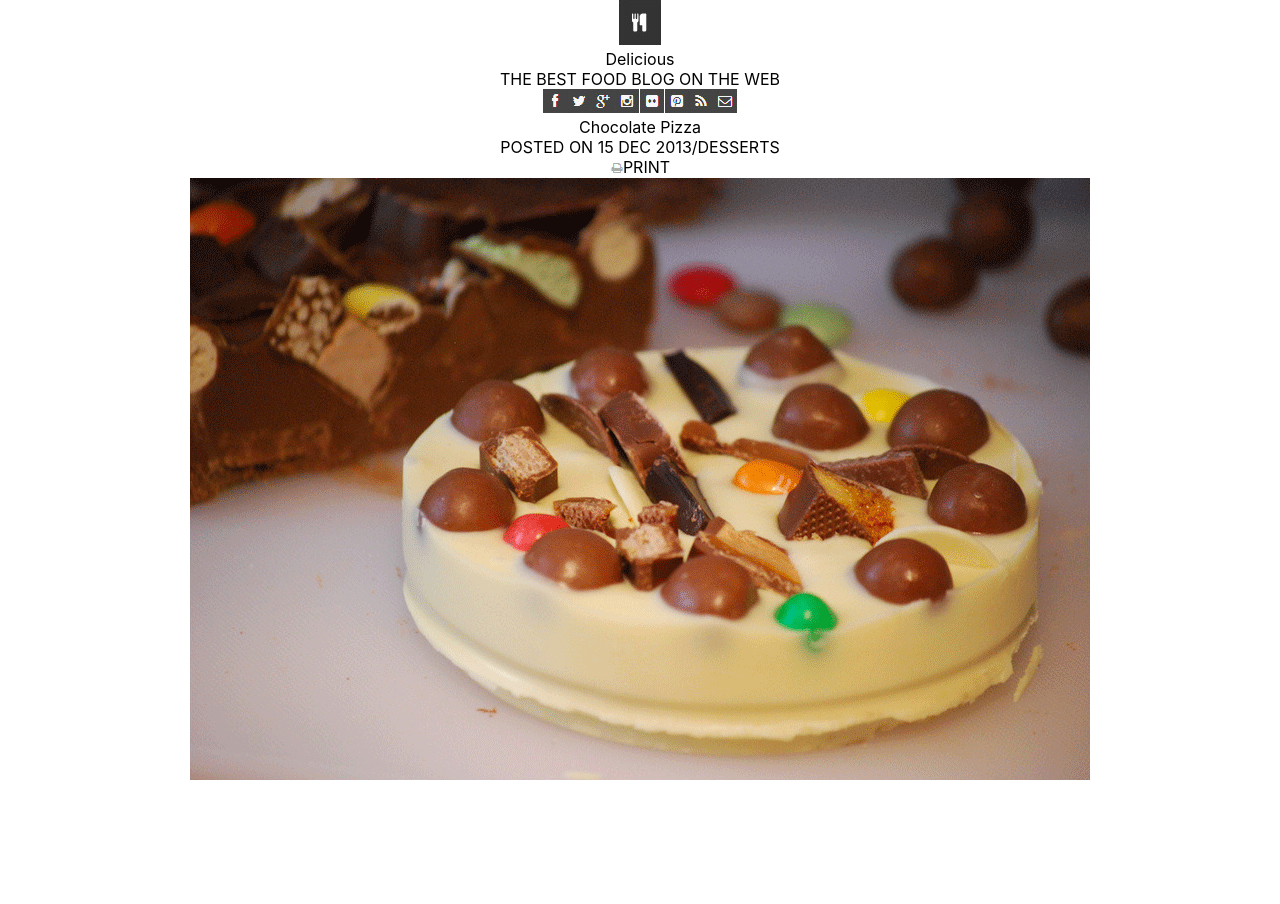
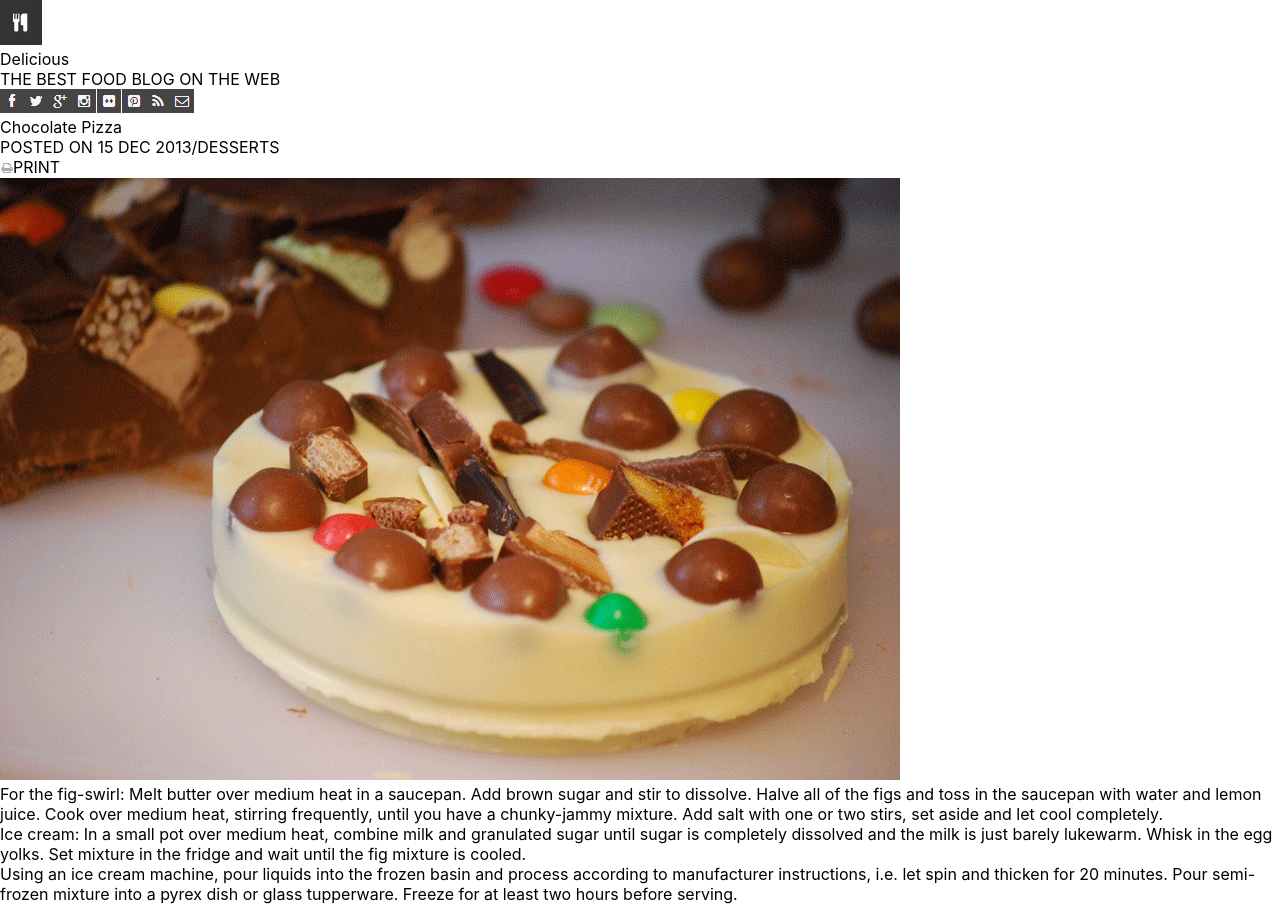
Before and after one commit to jeffIrvine/chocolate-pizza, a React (Create React App) app: page / in a window 1280 px wide. Before the commit the page ends 800 px from the top, so only its background shows below. Built offline with nearby package versions, Linux system fonts and the light colour scheme.

Commit message:
article working

```diff
--- a/src/App.css
+++ b/src/App.css
@@ -1,5 +1,5 @@
 .App {
-  text-align: center;
+  text-align: left;
 }
 
 .App-logo {
--- a/src/App.js
+++ b/src/App.js
@@ -2,6 +2,7 @@ import './App.css';
 import Header from './Header.js';
 import Title from './Title.js';
 import Image from './Image.js';
+import Article from './Article.js';
 
 function App() {
   return (
@@ -9,6 +10,7 @@ function App() {
         <Header />
         <Title />
         <Image />
+        <Article />
     </div>
   );
 }
--- /dev/null
+++ b/src/Article.js
@@ -0,0 +1,19 @@
+import React, { Component } from 'react'
+
+export default class Article extends Component {
+    render() {
+        return (
+            <div className='article-copy'>
+                <div>
+                    For the fig-swirl: Melt butter over medium heat in a saucepan. Add brown sugar and stir to dissolve. Halve all of the figs and toss in the saucepan with water and lemon juice. Cook over medium heat, stirring frequently, until you have a chunky-jammy mixture. Add salt with one or two stirs, set aside and let cool completely.
+                </div>
+                <div>
+                    Ice cream: In a small pot over medium heat, combine milk and granulated sugar until sugar is completely dissolved and the milk is just barely lukewarm. Whisk in the egg yolks. Set mixture in the fridge and wait until the fig mixture is cooled.
+                </div>
+                <div>
+                    Using an ice cream machine, pour liquids into the frozen basin and process according to manufacturer instructions, i.e. let spin and thicken for 20 minutes. Pour semi-frozen mixture into a pyrex dish or glass tupperware. Freeze for at least two hours before serving.
+                </div>
+            </div>
+        )
+    }
+}
```
